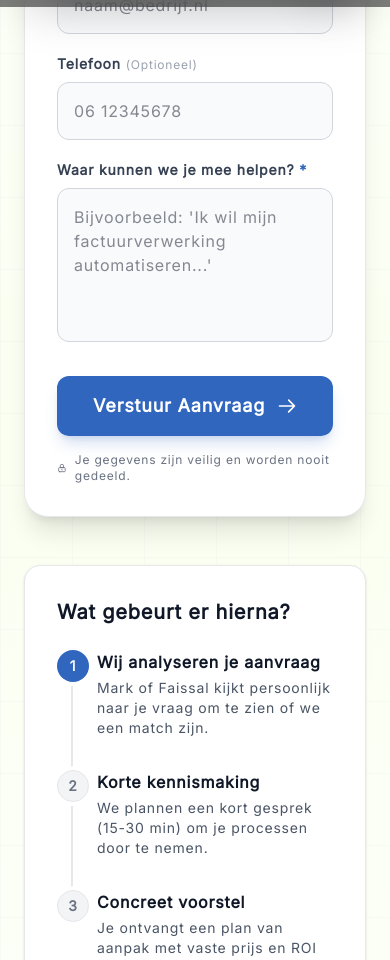
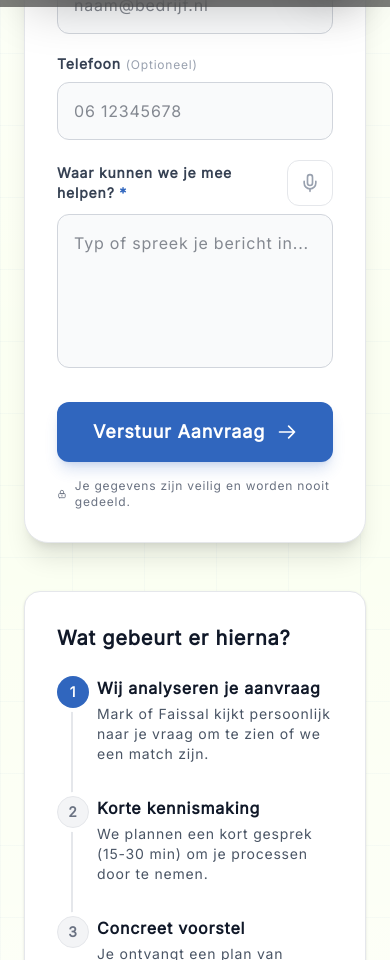
Before and after one commit to markjkaem/aifais-landing, a Next.js app: page /en/contact in a window 390 px wide. Shown: the part 837-1797 px from the top of the page. Built offline with nearby package versions, Linux system fonts and the light colour scheme.

Commit message:
push microphone

```diff
--- /dev/null
+++ b/app/Components/VoiceInput.tsx
@@ -0,0 +1,85 @@
+"use client";
+
+import { useState, useEffect, useRef } from "react";
+import { Mic, MicOff, Loader2 } from "lucide-react";
+
+interface VoiceInputProps {
+  onTranscript: (text: string) => void;
+  className?: string;
+}
+
+export default function VoiceInput({
+  onTranscript,
+  className = "",
+}: VoiceInputProps) {
+  const [isListening, setIsListening] = useState(false);
+  const [isSupported, setIsSupported] = useState(false);
+  const recognitionRef = useRef<any>(null);
+
+  useEffect(() => {
+    // Check of browser spraakherkenning ondersteunt
+    if (typeof window !== "undefined") {
+      const SpeechRecognition =
+        (window as any).SpeechRecognition ||
+        (window as any).webkitSpeechRecognition;
+
+      if (SpeechRecognition) {
+        setIsSupported(true);
+        const recognition = new SpeechRecognition();
+        recognition.continuous = false; // Stop na het praten
+        recognition.interimResults = false; // Alleen eindresultaat
+        recognition.lang = "nl-NL"; // Nederlands
+
+        recognition.onresult = (event: any) => {
+          const text = event.results[0][0].transcript;
+          onTranscript(text);
+          setIsListening(false);
+        };
+
+        recognition.onerror = (event: any) => {
+          console.error("Speech error:", event.error);
+          setIsListening(false);
+        };
+
+        recognition.onend = () => {
+          setIsListening(false);
+        };
+
+        recognitionRef.current = recognition;
+      }
+    }
+  }, [onTranscript]);
+
+  const toggleListening = () => {
+    if (!isSupported) return;
+
+    if (isListening) {
+      recognitionRef.current.stop();
+      setIsListening(false);
+    } else {
+      recognitionRef.current.start();
+      setIsListening(true);
+    }
+  };
+
+  if (!isSupported) return null; // Verberg knop als browser het niet kan
+
+  return (
+    <button
+      type="button"
+      onClick={toggleListening}
+      className={`p-3 rounded-xl transition-all duration-300 flex items-center justify-center border ${
+        isListening
+          ? "bg-red-50 border-red-200 text-red-500 animate-pulse"
+          : "bg-white border-gray-200 text-gray-400 hover:text-[#3066be] hover:border-[#3066be]/50"
+      } ${className}`}
+      title="Spreek je bericht in"
+    >
+      {isListening ? (
+        <MicOff className="w-5 h-5" />
+      ) : (
+        <Mic className="w-5 h-5" />
+      )}
+    </button>
+  );
+}
--- a/app/[locale]/contact/ContactClient.tsx
+++ b/app/[locale]/contact/ContactClient.tsx
@@ -4,6 +4,7 @@ import { useState } from "react";
 import { motion } from "framer-motion";
 import Link from "next/link";
 import Image from "next/image";
+import VoiceInput from "@/app/Components/VoiceInput";
 
 const fadeUp = {
   hidden: { opacity: 0, y: 20 },
@@ -209,18 +210,34 @@ export default function ContactClient() {
 
                   {/* Message */}
                   <div>
+                    {/* Message Veld met Voice Input */}
+                    <div>
+                      <div className="flex justify-between items-center mb-2">
                         <label
                           htmlFor="message"
-                      className="block text-sm font-semibold text-gray-700 mb-2"
+                          className="block text-sm font-semibold text-gray-700"
                         >
                           Waar kunnen we je mee helpen?{" "}
                           <span className="text-[#3066be]">*</span>
                         </label>
+
+                        {/* 🔥 HIER ZIT DE MICROFOON KNOP */}
+                        <VoiceInput
+                          onTranscript={(text) =>
+                            setForm((prev) => ({
+                              ...prev,
+                              message:
+                                prev.message + (prev.message ? " " : "") + text,
+                            }))
+                          }
+                        />
+                      </div>
+
                       <textarea
                         id="message"
                         name="message"
                         required
-                      placeholder="Bijvoorbeeld: 'Ik wil mijn factuurverwerking automatiseren...'"
+                        placeholder="Typ of spreek je bericht in..."
                         value={form.message}
                         onChange={(e) => {
                           setForm({ ...form, message: e.target.value });
@@ -232,6 +249,12 @@ export default function ContactClient() {
                           errors.message ? "border-red-500" : "border-gray-300"
                         } focus:border-[#3066be] focus:outline-none focus:ring-2 focus:ring-[#3066be]/20 transition resize-none`}
                       />
+                      {errors.message && (
+                        <p className="text-red-500 text-xs mt-1">
+                          {errors.message}
+                        </p>
+                      )}
+                    </div>
                     {errors.message && (
                       <p className="text-red-500 text-xs mt-1">
                         {errors.message}
```
Lines whose indentation alone changed are shown as unchanged.
